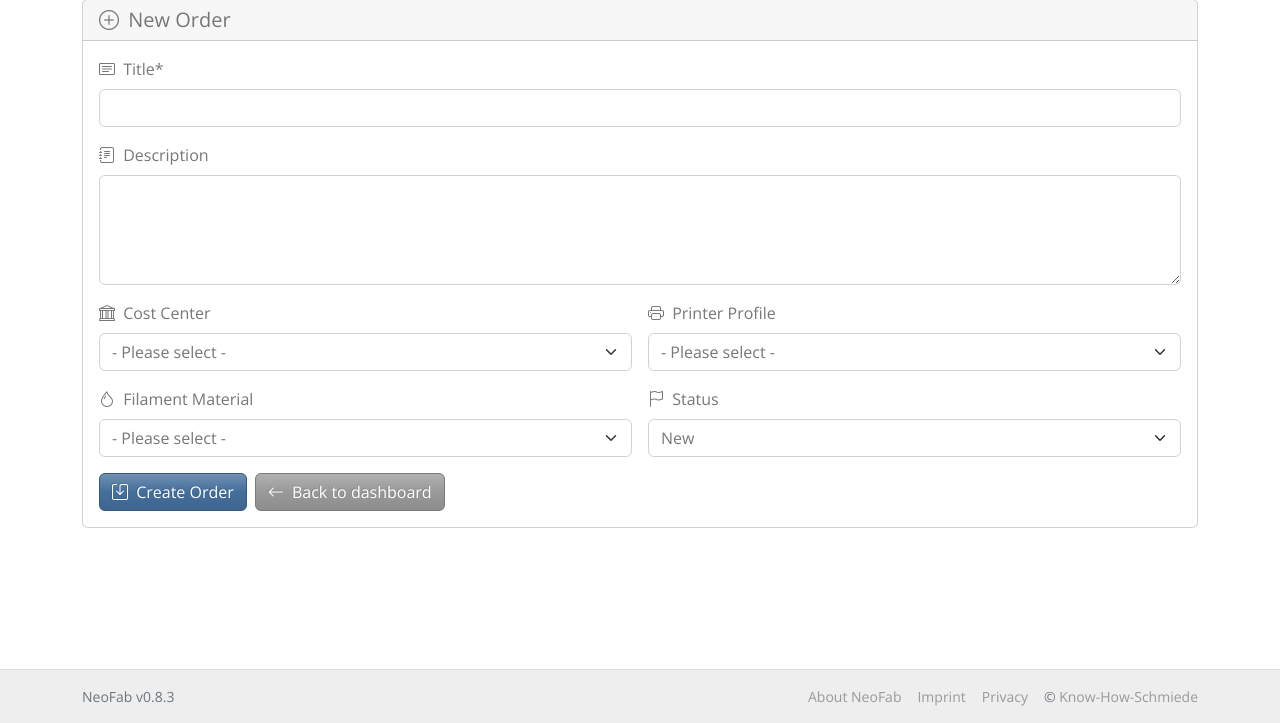
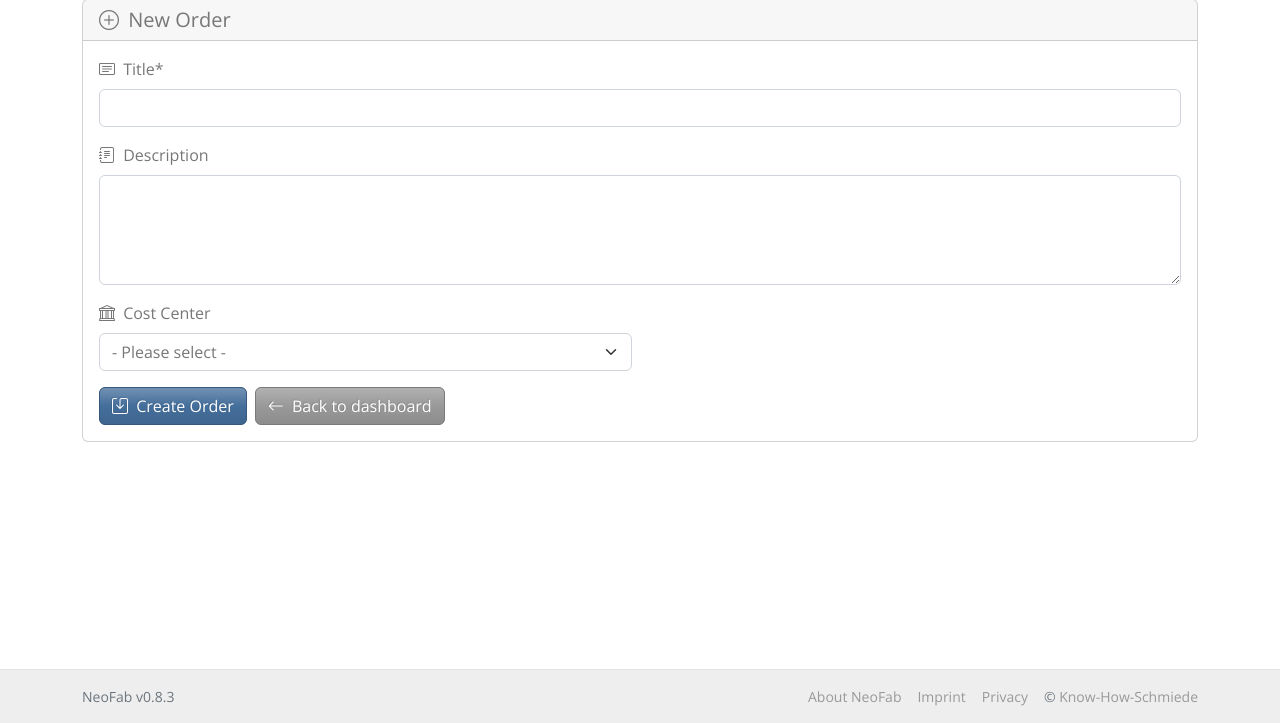
Before and after one commit to know-how-schmiede/NeoFab, a Flask app: page /orders/new in a window 1280 px wide. Shown: the part 77-800 px from the top of the page. Run offline with Flask 3, Linux system fonts and the light colour scheme; a user stored in the database is signed in; tables that the repository leaves empty hold one stand-in row (values such as "Sample post"); some libraries are stand-ins or nearby versions.

Commit message:
Remove printer/filament inputs and enrich owner view
Simplify order creation by removing printer_profile and filament_material selection (queries, form fields, template options, and the _select_active_id helper). Also force initial order status to "new" for admins (remove selectable initial status) and stop including removed fields in log output and template context. Additionally enhance order detail display to show expanded owner metadata (salutation, name, position, cost center, study program, address, note) and a fallback when no owner exists.

```diff
--- a/neofab/app.py
+++ b/neofab/app.py
@@ -1849,8 +1849,6 @@ def new_order():
     ensure_order_archive_columns()
 
     cost_centers = CostCenter.query.order_by(CostCenter.name.asc()).all()
-    printer_profiles = PrinterProfile.query.filter_by(active=True).order_by(PrinterProfile.name.asc()).all()
-    filament_materials = FilamentMaterial.query.filter_by(active=True).order_by(FilamentMaterial.name.asc()).all()
     trans = inject_globals().get("t")
     status_context = get_status_context(trans)
 
@@ -1878,10 +1876,7 @@ def new_order():
         # --- Status-Handling ---
         if current_user.role == "admin":
             # Admin darf initialen Status w├ñhlen
-            status = request.form.get("status", "new")
-            valid_status_values = ORDER_STATUS_VALUES
-            if status not in valid_status_values:
-                status = "new"
+            status = "new"
         else:
             # Normale Nutzer starten immer mit "new"
             status = "new"
@@ -1889,8 +1884,6 @@ def new_order():
 
         # Kostenstelle / Druckerprofil / Filament (optional)
         cost_center_id = request.form.get("cost_center_id") or None
-        printer_profile_id = request.form.get("printer_profile_id") or None
-        filament_material_id = request.form.get("filament_material_id") or None
 
         # ├ûffentlichkeits-Felder
         def _default_public_flag(field_name: str) -> bool:
@@ -1923,10 +1916,7 @@ def new_order():
             return render_template(
                 "orders_new.html",
                 form_token=form_token,
-                order_statuses=status_context["order_statuses"],
                 cost_centers=cost_centers,
-                printer_profiles=printer_profiles,
-                filament_materials=filament_materials,
             )
 
         order = Order(
@@ -1947,16 +1937,6 @@ def new_order():
             project_url=project_url,
         )
 
-        def _select_active_id(model, raw_id):
-            if not raw_id:
-                return None
-            try:
-                raw_int = int(raw_id)
-            except ValueError:
-                return None
-            entry = model.query.filter_by(id=raw_int, active=True).first()
-            return entry.id if entry else None
-
         def _select_id(model, raw_id):
             if not raw_id:
                 return None
@@ -1973,8 +1953,6 @@ def new_order():
                 order.cost_center_id = int(cost_center_id)
             except ValueError:
                 pass
-        order.printer_profile_id = _select_active_id(PrinterProfile, printer_profile_id)
-        order.filament_material_id = _select_active_id(FilamentMaterial, filament_material_id)
 
         db.session.add(order)
         db.session.commit()
@@ -2067,8 +2045,7 @@ def new_order():
 
         app.logger.debug(
             f"[new_order] Created order id={order.id}, title={order.title!r}, "
-            f"status={order.status!r}, user={current_user.email}, "
-            f"printer_profile_id={order.printer_profile_id}, filament_material_id={order.filament_material_id}"
+            f"status={order.status!r}, user={current_user.email}"
         )
 
         send_admin_order_notification(app, order, status_context["order_status_labels"])
@@ -2081,10 +2058,7 @@ def new_order():
     return render_template(
         "orders_new.html",
         form_token=form_token,
-        order_statuses=status_context["order_statuses"],
         cost_centers=cost_centers,
-        printer_profiles=printer_profiles,
-        filament_materials=filament_materials,
     )
 
 
--- a/neofab/templates/orders_new.html
+++ b/neofab/templates/orders_new.html
@@ -65,61 +65,6 @@
           </select>
         </div>
 
-        <!-- Printer Profile -->
-        <div class="col-md-6">
-          <label for="printer_profile_id" class="form-label">
-            <i class="bi bi-printer me-1"></i>
-            {{ t("new_order_printer_profile_label") }}
-          </label>
-          <select
-            id="printer_profile_id"
-            name="printer_profile_id"
-            class="form-select"
-          >
-            <option value="">{{ t("select_placeholder") }}</option>
-            {% for p in printer_profiles %}
-              <option value="{{ p.id }}">{{ p.name }}</option>
-            {% endfor %}
-          </select>
-        </div>
-
-        <!-- Filament Material -->
-        <div class="col-md-6">
-          <label for="filament_material_id" class="form-label">
-            <i class="bi bi-droplet me-1"></i>
-            {{ t("new_order_filament_material_label") }}
-          </label>
-          <select
-            id="filament_material_id"
-            name="filament_material_id"
-            class="form-select"
-          >
-            <option value="">{{ t("select_placeholder") }}</option>
-            {% for f in filament_materials %}
-              <option value="{{ f.id }}">{{ f.name }}</option>
-            {% endfor %}
-          </select>
-        </div>
-
-        {% if current_user.role == 'admin' %}
-        <!-- Status (nur Admin) -->
-        <div class="col-md-6">
-          <label for="status" class="form-label">
-            <i class="bi bi-flag me-1"></i>
-            {{ t("new_order_status_label") }}
-          </label>
-          <select
-            id="status"
-            name="status"
-            class="form-select"
-          >
-            {% for value, label in order_statuses %}
-              <option value="{{ value }}">{{ label }}</option>
-            {% endfor %}
-          </select>
-        </div>
-        {% endif %}
-
       </div>
 
       <!-- Buttons -->
```
Also changed, not shown: neofab/templates/order_detail.html (+30 -2 lines).
